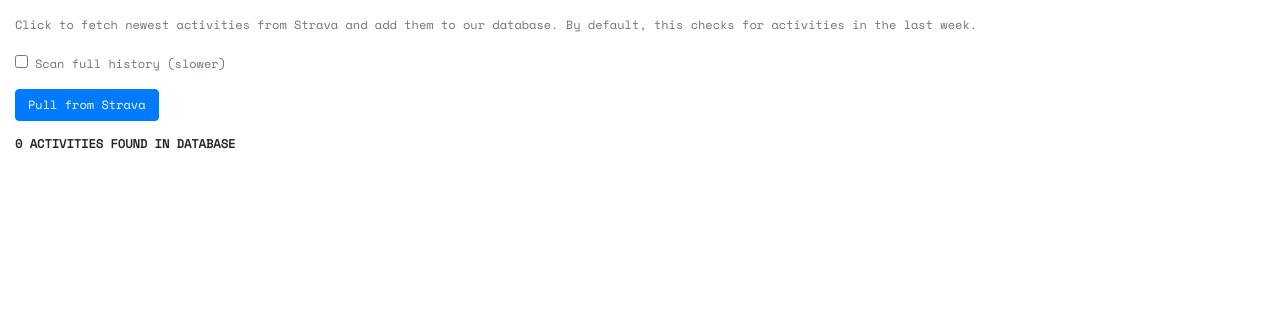
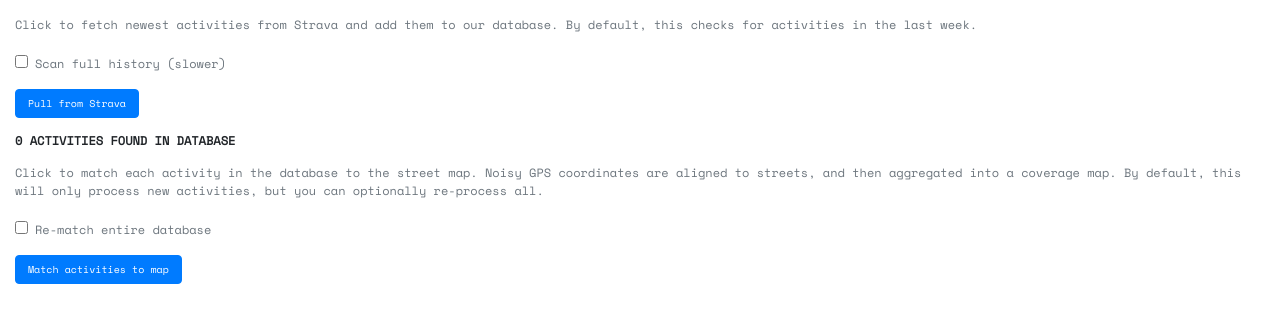
Before and after one commit to miloknowles/everystreet, a Flask app: page /activities in a window 1280 px wide. Shown: the part 56-379 px from the top of the page. Run offline with Flask 2, Linux system fonts and the light colour scheme; data that the repository does not hold is empty; parts of the project's set-up code (start-up, migrations or seed data) failed here and were passed over; some libraries are stand-ins or nearby versions.

Commit message:
Show matched segments

```diff
--- a/app.py
+++ b/app.py
@@ -1,6 +1,9 @@
-from curses import window
+import chunk
+from lib2to3.pgen2.token import STAR
+import requests
 import logging
 import json
+import polyline
 from flask import Flask, render_template, jsonify, request
 
 import util.database as db
@@ -10,6 +13,7 @@ from util.timestamps import epoch_timestamp_now
 app = Flask(__name__)
 logger = app.logger
 DATA_PATH = './static/data.csv'
+STRAVA_TOKEN = strava.get_token_always_valid()
 
 #===============================================================================
 
@@ -80,7 +84,7 @@ def update_activities():
     # If unspecified, just do a fast pull.
     sliding_window = request.args.get('sliding_window', None, type=str)
 
-    token = strava.get_token_always_valid()
+    # token = strava.get_token_always_valid()
     logger.info('Sliding window: {}'.format(sliding_window))
 
     # Optionally limit query to a certain timeframe.
@@ -96,7 +100,7 @@ def update_activities():
       window_time = epoch_timestamp_now() - 604800 # Sec per week.
 
     existing_ids = db.get_activities_id_set()
-    maybe_new_ids = strava.get_activities_id_set(token, after_time=window_time)
+    maybe_new_ids = strava.get_activities_id_set(STRAVA_TOKEN, after_time=window_time)
     new_ids = maybe_new_ids - existing_ids
 
     current_count = len(existing_ids)
@@ -106,7 +110,7 @@ def update_activities():
       logger.debug('Processing #{}/{} | '.format(i+1, len(new_ids), id))
 
       # Get activity data from Strava.
-      r = strava.get_activity_by_id(token, id)
+      r = strava.get_activity_by_id(STRAVA_TOKEN, id)
 
       # Add it to our database.
       db.add_or_update_activity(id, r)
@@ -149,14 +153,79 @@ def compute_stats():
 
 #===============================================================================
 
+@app.route('/action/match-activities')
+def match_activities():
+  """
+  Recompute stats over the database.
+  """
+  try:
+    # If unspecified, just process new activities (fast option).
+    scope_arg = request.args.get('scope', 'new_only', type=str)
+    assert(scope_arg in ['all', 'new_only'])
+
+    activity_ids = db.get_activities_id_set()
+    matched_ids = db.get_matched_id_set()
+
+    radius_meters = str(25.0)   # Search radius around each GPS point.
+    chunk_size = 80             # Max 100 points in query.
+
+    # Figure out which activities need to be processed.
+    if scope_arg == 'new_only':
+      print(activity_ids)
+      print(matched_ids)
+      unmatched_ids = activity_ids - matched_ids
+    else:
+      unmatched_ids = activity_ids
+
+    logger.info('Matching {} new activity ids (scope is {})'.format(len(unmatched_ids), scope_arg))
+    logger.debug('radius_meters={}'.format(radius_meters))
+    logger.debug('chunk_size={}'.format(chunk_size))
+
+    for id in unmatched_ids:
+      logger.debug('Matching id={}'.format(id))
+
+      # Need to send coordinates in Mapbox's format: lng,lat;lng,lat.
+      encoded = db.get_activity_by_id(id)['map']['polyline']
+      coordinate_list = ['{},{}'.format(tup[1], tup[0]) for tup in polyline.decode(encoded)]
+
+      for j in range(len(coordinate_list) // chunk_size):
+        logger.debug('Processing API chunk: {}'.format(j))
+        offset = j*chunk_size
+        # Grab a chunk of items.
+        chunk_coords = coordinate_list[offset : min(offset + chunk_size, len(coordinate_list))]
+        coordinate_str = ';'.join(chunk_coords)
+
+        access_token = 'pk.eyJ1IjoibWlsb2tub3dsZXM5NyIsImEiOiJja3oxcnlvYngxNjFrMnVtanB2N3dnZ212In0.4fQMtF4yhwXBhRVoh97x_w'
+        mapbox_url = 'https://api.mapbox.com/matching/v5/mapbox/walking/{}'.format(coordinate_str)
+        param = {
+          'radiuses': ';'.join([radius_meters for _ in range(len(chunk_coords))]),
+          'geometries': 'geojson',
+          'access_token': access_token,
+          'steps': 'false'
+        }
+
+        response = requests.get(mapbox_url, params=param).json()
+
+        if response['code'] == 'Ok':
+          db.add_or_update_match(id, j, response)
+        else:
+          raise Exception('API error during map matching for {}'.format(id))
+
+    return jsonify({'unmatched_ids': len(unmatched_ids)}), 200
+
+  except Exception as e:
+    logger.exception(e)
+    return jsonify({'error': str(e)}), 300
+
+#===============================================================================
+
 @app.route('/action/activity/<id>')
 def activity_json(id):
   """
   Get the json for an activity (debugging).
   """
   try:
-    token = strava.get_token_always_valid()
-    r = strava.get_activity_by_id(token, id)
+    r = strava.get_activity_by_id(STRAVA_TOKEN, id)
     return jsonify(r), 200
 
   except Exception as e:
--- a/requirements.txt
+++ b/requirements.txt
@@ -2,3 +2,4 @@ Flask
 gunicorn
 firebase-admin
 python-dotenv
+polyline
--- a/static/style.css
+++ b/static/style.css
@@ -27,11 +27,11 @@ h3 {
   font-size: 12px;
 }
 
-#fetch-button {
-  font-size: 12px;
+.alert {
+  font-size: 10px;
 }
 
-#fetch-status {
+.btn {
   font-size: 10px;
 }
 
--- a/templates/activities.html
+++ b/templates/activities.html
@@ -27,8 +27,22 @@
         </li>
         {% endfor %}
       </ul>
+      <p class="mt-3 text-muted">Click to match each activity in the database to the street map.
+        Noisy GPS coordinates are aligned to streets, and then aggregated into a coverage map.
+        By default, this will only process new activities, but you can optionally re-process all.</p>
+      <div class="form-check">
+        <input class="form-check-input" type="checkbox" id="match-all-checkbox">
+        <label class="form-check-label text-muted" for="match-all-checkbox">
+          <p>Re-match entire database</p>
+        </label>
+      </div>
+      <button id="match-button" class="btn btn-primary" type="button">
+        Match activities to map
+      </button>
+      <div id="match-status"></div>
     </div>
     <script>
+      //========================================================================
       // Control fetch button behavior.
       $('#fetch-button').on('click', function(e) {
         if ($('#fetch-button').hasClass('disabled')) {
@@ -60,9 +74,11 @@
           error: function(xhr) {
             console.debug(xhr);
 
+            let msg = xhr.responseJSON ? `${xhr.status}: ${xhr['responseJSON']['error']}` : `${xhr.status}: ${xhr.statusText}`
+
             $('#fetch-status').html(`\
               <div class="alert alert-danger mt-3 text-small" role="alert">\
-                Server error: ${xhr['responseJSON']['error']}\
+                ${msg}
               </div>`)
 
             // Reset to the original button state.
@@ -71,6 +87,49 @@
           }
         });
       });
+      //========================================================================
+      $('#match-button').on('click', function(e) {
+        if ($('#match-button').hasClass('disabled')) {
+          return;
+        }
+
+        $('#match-button').html('<span class="spinner-border spinner-border-sm" role="status" aria-hidden="true"></span> Running...');
+        $('#match-button').addClass('disabled');
+
+        // Do stuff here.
+        $.ajax({
+          url: '/action/match-activities',
+          type: 'GET',
+          data: {
+            scope: $('#match-all-checkbox').prop('checked') ? 'all' : 'new_only'
+          },
+          success: function(r) {
+            console.debug(r);
+
+            $('#match-status').html(`\
+              <div class="alert alert-success mt-3 text-small" role="alert">\
+                Matched ${r["unmatched_ids"]} activities. Go to the map to see new coverage.\
+              </div>`)
+
+            // Reset to the original button state.
+            $('#match-button').html('Match activities to map');
+            $('#match-button').removeClass('disabled');
+          },
+          error: function(xhr) {
+            console.debug(xhr);
+
+            let msg = xhr.responseJSON ? `${xhr.status}: ${xhr['responseJSON']['error']}` : `${xhr.status}: ${xhr.statusText}`
+            $('#match-status').html(`\
+              <div class="alert alert-danger mt-3 text-small" role="alert">\
+                ${msg}
+              </div>`)
+
+            // Reset to the original button state.
+            $('#match-button').html('Match activities to map');
+            $('#match-button').removeClass('disabled');
+          }
+        });
+      });
     </script>
   </body>
 </html>
--- a/util/database.py
+++ b/util/database.py
@@ -49,13 +49,17 @@ def get_activities():
 
 #===============================================================================
 
+def get_activity_by_id(id):
+  return db.reference('activities').child(str(id)).get()
+
+#===============================================================================
+
 def get_activities_id_set():
   """
   Get a set of all IDs in the database.
   """
-  items = get_activities()
-
-  return set([item['id'] for item in items.values()])
+  items = db.reference('activities').get()
+  return set(items.keys()) if items is not None else set()
 
 #===============================================================================
 
@@ -94,3 +98,21 @@ def get_stats():
   Get current stats from the database. These might be out of date.
   """
   return db.reference('stats').get()
+
+#===============================================================================
+
+def get_matched_id_set():
+  """
+  Get a set of activity IDs for which matching has been done already. This helps
+  us avoid duplicating calls to the Mapbox API.
+  """
+  items = db.reference('matched_activities').get()
+  return set(items.keys()) if items is not None else set()
+
+#===============================================================================
+
+def add_or_update_match(id, chunk_id, json):
+  """
+  Store map matching results from the Mapbox API.
+  """
+  db.reference('matched_activities').child(str(id)).child(str(chunk_id)).update(json)
```
Also changed, not shown: templates/mapbox.html (+61 -59 lines).
